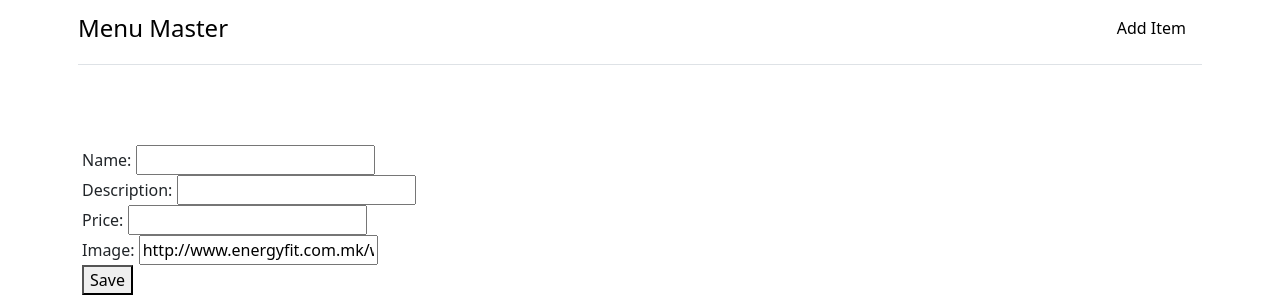
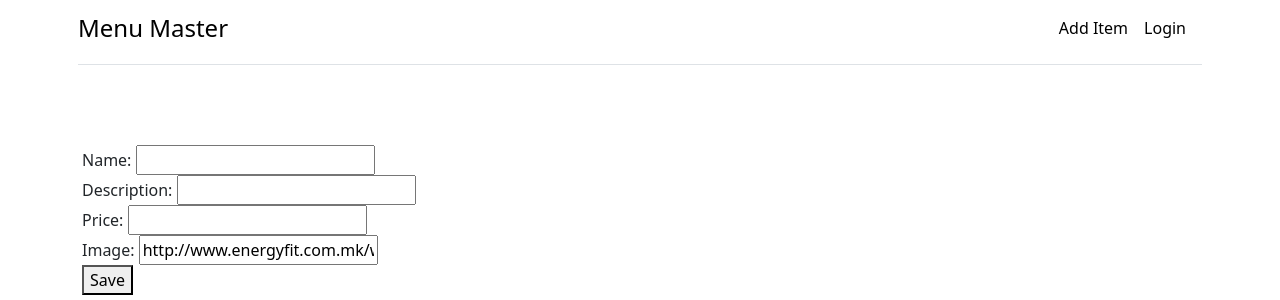
Before and after one commit to 2Bit-Synergy/menu-master, a Django app: page /menu/create in a window 1280 px wide. Shown: the top 300 px of the page. Run offline with Django 5.2, Linux system fonts and the light colour scheme.

Commit message:
Implement logout

```diff
--- a/app/settings.py
+++ b/app/settings.py
@@ -125,3 +125,4 @@ STATIC_URL = 'static/'
 DEFAULT_AUTO_FIELD = 'django.db.models.BigAutoField'
 
 LOGIN_REDIRECT_URL = 'menu:index'
+LOOUT_REDIRECT_URL = 'login'
--- a/menu/templates/layouts/navbar.html
+++ b/menu/templates/layouts/navbar.html
@@ -1,11 +1,17 @@
 <header class="container p-2">
-    <div class="d-flex flex-column flex-md-row align-items-center pb-3 mb-4 border-bottom">
-        <a href="/" class="d-flex align-items-center link-body-emphasis text-decoration-none">
-            <span class="fs-4">Menu Master</span>
-        </a>
+  <div class="d-flex flex-column flex-md-row align-items-center pb-3 mb-4 border-bottom">
+    <a href="/" class="d-flex align-items-center link-body-emphasis text-decoration-none"><span class="fs-4">Menu Master</span></a>
 
-        <nav class="d-inline-flex mt-2 mt-md-0 ms-md-auto">
-            <a class="me-3 py-2 link-body-emphasis text-decoration-none" href="{% url 'menu:create' %}">Add Item</a>
-        </nav>
-    </div>
+    <nav class="d-inline-flex mt-2 mt-md-0 ms-md-auto">
+      <a class="me-3 py-2 link-body-emphasis text-decoration-none" href="{% url 'menu:create' %}">Add Item</a>
+      {% if user.is_authenticated %}
+        <form action="{% url 'logout' %}" method="post">
+          {% csrf_token %}
+          <button type="submit" class="me-3 py-2 link-body-emphasis text-decoration-none">Logout</button>
+        </form>
+      {% else %}
+        <a class="me-3 py-2 link-body-emphasis text-decoration-none" href="{% url 'login' %}">Login</a>
+      {% endif %}
+    </nav>
+  </div>
 </header>
--- a/users/templates/users/logout.html
+++ b/users/templates/users/logout.html
@@ -0,0 +1 @@
+<h1>You have been logout</h1>
--- a/users/views.py
+++ b/users/views.py
@@ -11,7 +11,7 @@ def register(request):
             username = form.cleaned_data.get('username')
             messages.success(request, f'Welcome {username}, your account is created')
 
-            return redirect('menu:index')
+            return redirect('login')
     else:
         form = RegisterForm()
 
```
Also changed, not shown: db.sqlite3.
